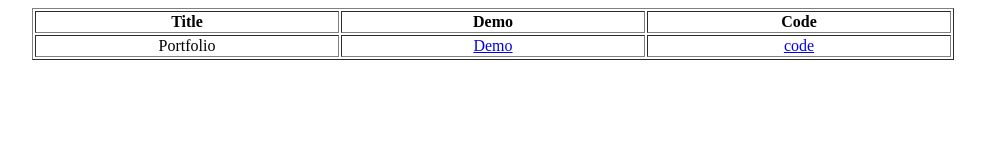
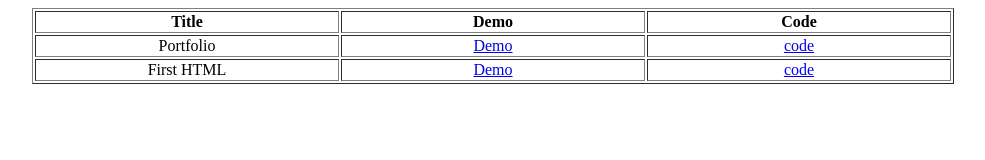
Before and after one commit to anisha13/portfolio, a plain HTML site: page index.html in a window 1280 px wide. Shown: the whole page, without its empty margins (147-1132 px from the left). Drawn offline with Linux system fonts and the light colour scheme.

Commit message:
make some changes

```diff
--- a/index.html
+++ b/index.html
@@ -17,6 +17,12 @@
                 <td align= "center"><a href=" https://anisha13.github.io/portfolio/">Demo</a></td>
                 <td align= "center"><a href="https://github.com/jrroshan/JS-practise-01/tree/master/assignment/Boxrender">code</a></td>
             </tr>
+			<tr>
+
+                <td align= "center">First HTML</td>
+                <td align= "center"><a href="https://anisha13.github.io/portfolio/practice/first.html">Demo</a></td>
+                <td align= "center"><a href="https://github.com/anisha13/portfolio/tree/master/practice">code</a></td>
+            </tr>
            </table>
     </body>
 </html>
```
